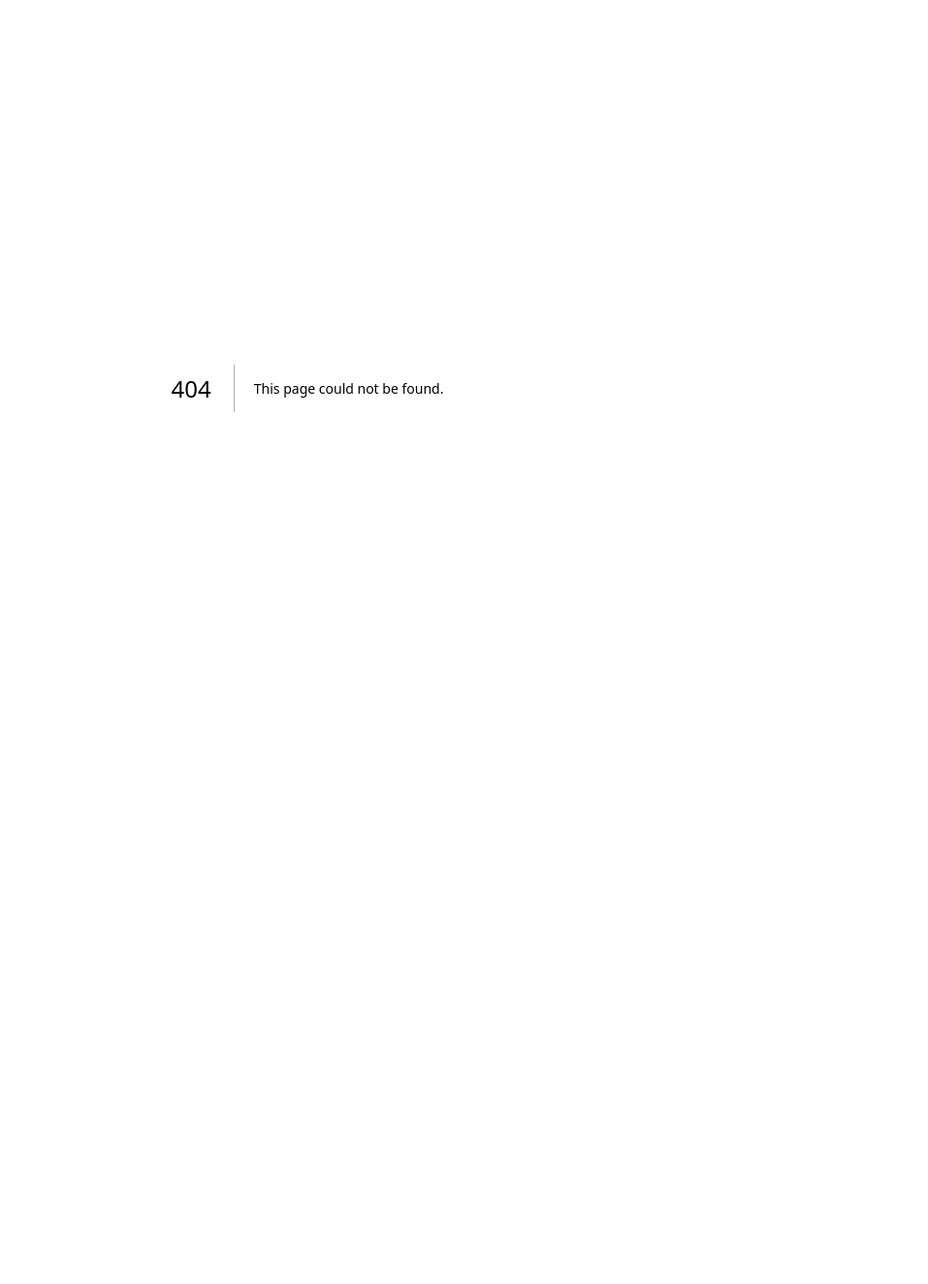
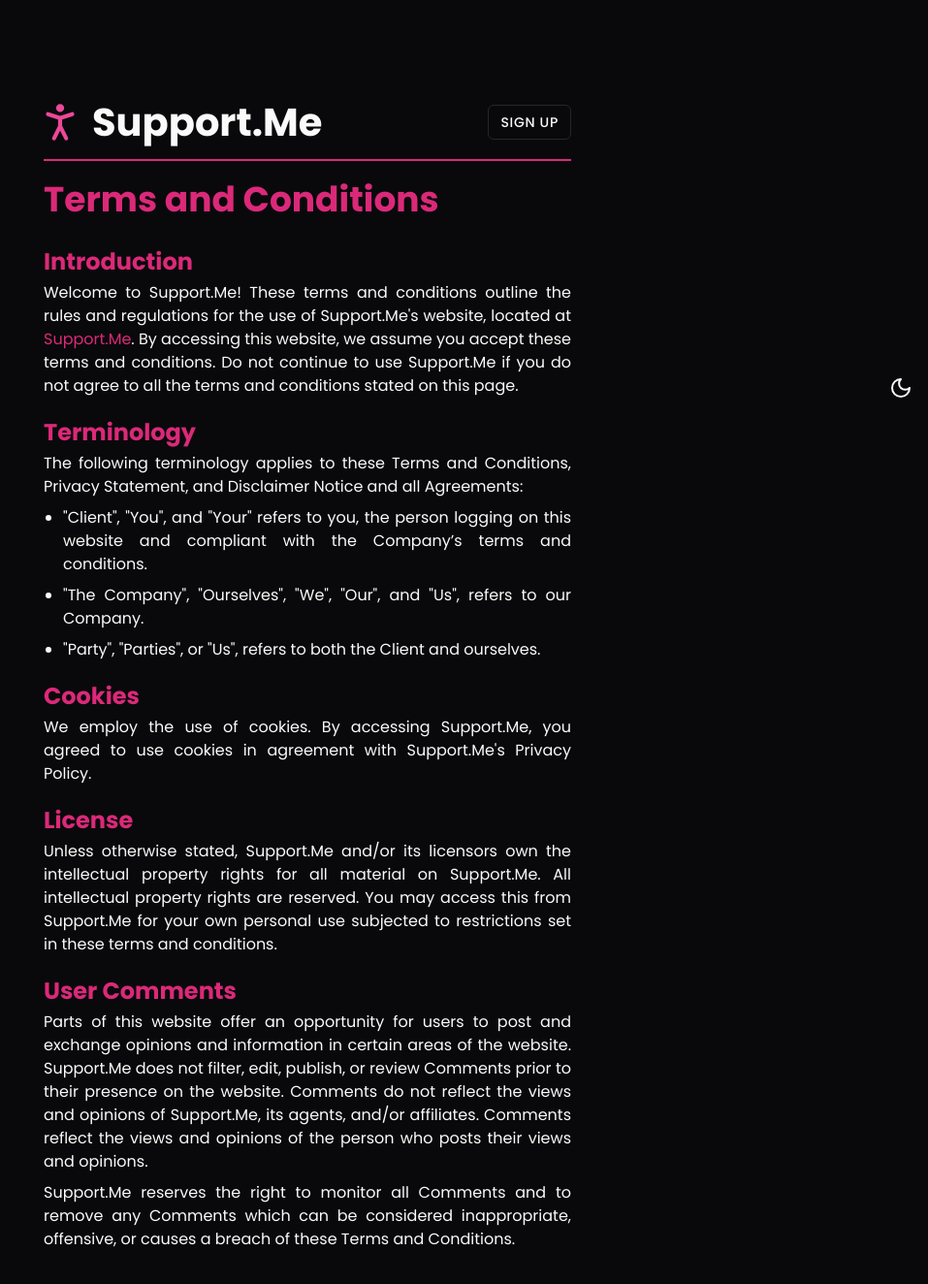
Before and after one commit to lboone/lambapps-support-me-course, a Next.js app: page /terms-and-conditions in a window 1280 px wide. Before the commit this address had no page. Shown: the top 1324 px of the page at 97% size, without its empty margins (323-1280 px from the left). Before the commit the page ends 800 px from the top, so only its background shows below. Built offline with nearby package versions, Linux system fonts and the light colour scheme.

Commit message:
finish signup page and added terms and conditions page

```diff
--- a/app/(logged-out)/login/page.tsx
+++ b/app/(logged-out)/login/page.tsx
@@ -90,11 +90,7 @@
                   <FormItem>
                     <FormLabel>Password</FormLabel>
                     <FormControl>
-                      <PasswordInput
-                        placeholder="********"
-                        type="password"
-                        {...field}
-                      />
+                      <PasswordInput placeholder="********" {...field} />
                     </FormControl>
                     <FormMessage />
                   </FormItem>
--- a/app/(logged-out)/sign-up/page.tsx
+++ b/app/(logged-out)/sign-up/page.tsx
@@ -31,6 +31,7 @@
 } from "@/components/ui/popover";
 import { Calendar } from "@/components/ui/calendar";
 import { Input } from "@/components/ui/input";
+import { Checkbox } from "@/components/ui/checkbox";
 import SiteLogo from "@/components/ui/site-logo";
 
 import { zodResolver } from "@hookform/resolvers/zod";
@@ -55,6 +56,9 @@
     );
     return date.getTime() <= eighteenYearsAgo.getTime();
   }, "You must be at least 18 years old"),
+  acceptTerms: z.boolean({
+    required_error: "You must accept the terms and conditions",
+  }),
 });
 
 const accountTypeSchema = z
@@ -266,11 +270,7 @@
                   <FormItem>
                     <FormLabel>Password</FormLabel>
                     <FormControl>
-                      <PasswordInput
-                        placeholder="••••••••"
-                        type="password"
-                        {...field}
-                      />
+                      <PasswordInput placeholder="••••••••" {...field} />
                     </FormControl>
                     <FormMessage />
                   </FormItem>
@@ -285,16 +285,46 @@
                   <FormItem>
                     <FormLabel>Confirm Password</FormLabel>
                     <FormControl>
-                      <PasswordInput
-                        placeholder="••••••••"
-                        type="password"
-                        {...field}
-                      />
+                      <PasswordInput placeholder="••••••••" {...field} />
                     </FormControl>
                     <FormMessage />
                   </FormItem>
                 )}
               />
+
+              {/* Terms and Conditions */}
+              <FormField
+                control={form.control}
+                name="acceptTerms"
+                render={({ field }) => (
+                  <FormItem>
+                    <div className="flex items-center gap-2">
+                      <FormControl>
+                        <Checkbox
+                          id="acceptTerms"
+                          checked={field.value}
+                          onCheckedChange={field.onChange}
+                        />
+                      </FormControl>
+                      <FormLabel htmlFor="acceptTerms">
+                        I accept the terms and conditions
+                      </FormLabel>
+                    </div>
+                    <FormDescription>
+                      By signing up you agree to our{" "}
+                      <Link
+                        href="/terms-and-conditions"
+                        className="hover:underline text-primary"
+                      >
+                        Terms and Conditions
+                      </Link>
+                    </FormDescription>
+                    <FormMessage />
+                  </FormItem>
+                )}
+              />
+
+              {/* Submit Button */}
               <Button type="submit">Sign up</Button>
             </form>
           </Form>
--- /dev/null
+++ b/app/(logged-out)/terms-and-conditions/page.tsx
@@ -0,0 +1,114 @@
+import { Button } from "@/components/ui/button";
+import SiteLogo from "@/components/ui/site-logo";
+import Link from "next/link";
+import React from "react";
+
+const TermsConditions = ({
+  title,
+  children,
+}: {
+  title: string;
+  children: React.ReactNode;
+}) => {
+  return (
+    <div className="flex flex-col justify-left">
+      <TermsSubHeader>{title}</TermsSubHeader>
+      <p>{children}</p>
+    </div>
+  );
+};
+const TermsSubHeader = ({ children }: { children: React.ReactNode }) => {
+  return (
+    <h3 className="text-primary text-lg md:text-2xl mt-3 mb-1">{children}</h3>
+  );
+};
+const TermsAndConditions = () => {
+  return (
+    <div className="flex flex-col   gap-3 p-4 md:p-0  md:w-2/3 lg:w-1/2">
+      <div className="flex flex-col md:flex-row justify-between md:items-center gap-4 mb-4 md:mb-2 md:border-b-2 md:border-primary md:pb-2">
+        <SiteLogo className="-ml-2" />
+        <Button
+          asChild
+          variant="outline"
+          size="sm"
+          className="w-full md:w-auto"
+        >
+          <Link href="/sign-up">Sign up</Link>
+        </Button>
+      </div>
+      <h1 className="text-primary pb-1 text-2xl w-[100%] md:text-4xl">
+        Terms and Conditions
+      </h1>
+
+      <div className="preserve-whitespace text-justify flex flex-col gap-2">
+        <TermsConditions title="Introduction">
+          Welcome to Support.Me! These terms and conditions outline the rules
+          and regulations for the use of Support.Me's website, located at{" "}
+          <Link
+            href="http://localhost:3000"
+            className="text-primary hover:underline"
+          >
+            Support.Me
+          </Link>
+          {".  "}
+          By accessing this website, we assume you accept these terms and
+          conditions. Do not continue to use Support.Me if you do not agree to
+          all the terms and conditions stated on this page.
+        </TermsConditions>
+        <TermsConditions title="Terminology">
+          <>
+            The following terminology applies to these Terms and Conditions,
+            Privacy Statement, and Disclaimer Notice and all Agreements:
+            <ul className="list-disc list-outside flex flex-col gap-2 mt-2 pl-5">
+              <li>
+                "Client", "You", and "Your" refers to you, the person logging on
+                this website and compliant with the Company’s terms and
+                conditions.
+              </li>
+              <li>
+                "The Company", "Ourselves", "We", "Our", and "Us", refers to our
+                Company.
+              </li>
+              <li>
+                "Party", "Parties", or "Us", refers to both the Client and
+                ourselves.
+              </li>
+            </ul>
+          </>
+        </TermsConditions>
+
+        <TermsConditions title="Cookies">
+          We employ the use of cookies. By accessing Support.Me, you agreed to
+          use cookies in agreement with Support.Me's Privacy Policy.
+        </TermsConditions>
+        <TermsConditions title="License">
+          Unless otherwise stated, Support.Me and/or its licensors own the
+          intellectual property rights for all material on Support.Me. All
+          intellectual property rights are reserved. You may access this from
+          Support.Me for your own personal use subjected to restrictions set in
+          these terms and conditions.
+        </TermsConditions>
+        <TermsConditions title="User Comments">
+          <>
+            <p className="mb-2">
+              Parts of this website offer an opportunity for users to post and
+              exchange opinions and information in certain areas of the website.
+              Support.Me does not filter, edit, publish, or review Comments
+              prior to their presence on the website. Comments do not reflect
+              the views and opinions of Support.Me, its agents, and/or
+              affiliates. Comments reflect the views and opinions of the person
+              who posts their views and opinions.
+            </p>
+            <p>
+              Support.Me reserves the right to monitor all Comments and to
+              remove any Comments which can be considered inappropriate,
+              offensive, or causes a breach of these Terms and Conditions.
+            </p>
+          </>
+        </TermsConditions>
+      </div>
+    </div>
+  );
+};
+
+export default TermsAndConditions;
--- /dev/null
+++ b/components/ui/checkbox.tsx
@@ -0,0 +1,30 @@
+"use client"
+
+import * as React from "react"
+import * as CheckboxPrimitive from "@radix-ui/react-checkbox"
+import { Check } from "lucide-react"
+
+import { cn } from "@/lib/utils"
+
+const Checkbox = React.forwardRef<
+  React.ElementRef<typeof CheckboxPrimitive.Root>,
+  React.ComponentPropsWithoutRef<typeof CheckboxPrimitive.Root>
+>(({ className, ...props }, ref) => (
+  <CheckboxPrimitive.Root
+    ref={ref}
+    className={cn(
+      "peer h-4 w-4 shrink-0 rounded-sm border border-primary ring-offset-background focus-visible:outline-none focus-visible:ring-2 focus-visible:ring-ring focus-visible:ring-offset-2 disabled:cursor-not-allowed disabled:opacity-50 data-[state=checked]:bg-primary data-[state=checked]:text-primary-foreground",
+      className
+    )}
+    {...props}
+  >
+    <CheckboxPrimitive.Indicator
+      className={cn("flex items-center justify-center text-current")}
+    >
+      <Check className="h-4 w-4" />
+    </CheckboxPrimitive.Indicator>
+  </CheckboxPrimitive.Root>
+))
+Checkbox.displayName = CheckboxPrimitive.Root.displayName
+
+export { Checkbox }
--- a/package.json
+++ b/package.json
@@ -10,6 +10,7 @@
   },
   "dependencies": {
     "@hookform/resolvers": "^3.6.0",
+    "@radix-ui/react-checkbox": "^1.1.1",
     "@radix-ui/react-label": "^2.1.0",
     "@radix-ui/react-popover": "^1.1.1",
     "@radix-ui/react-select": "^2.1.1",
```
Also changed, not shown: 1 other file (tests, documents, lock files or other folders).
